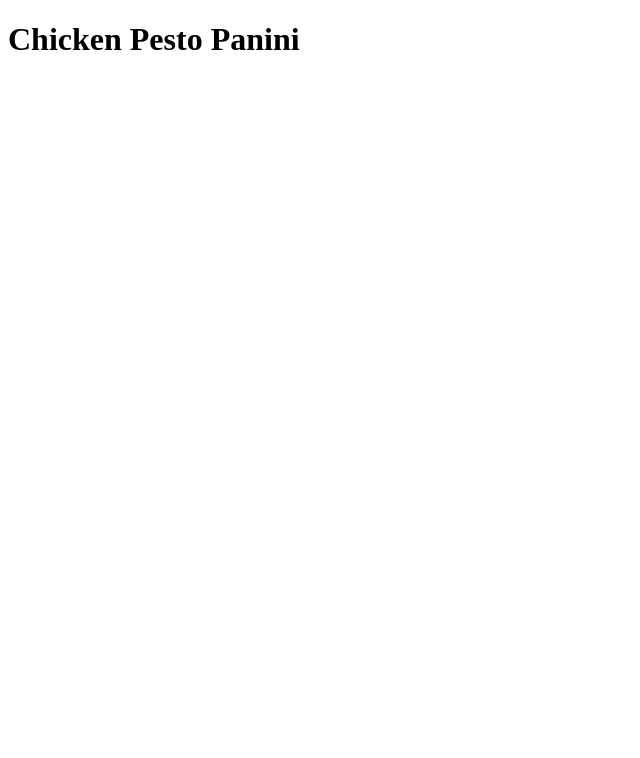
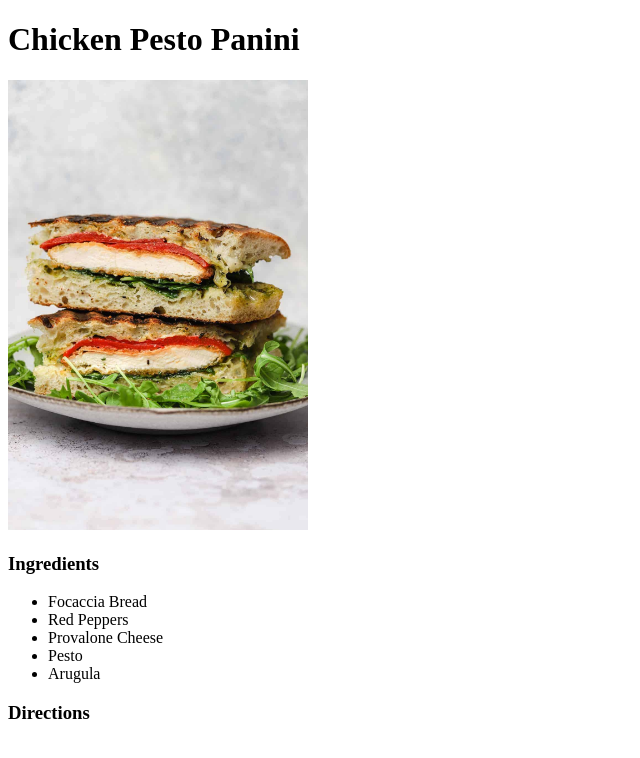
Before and after one commit to DannyLewis99/odin-recipes, a plain HTML site: page recipes/panini.html in a window 1280 px wide. Shown: the whole page, without its empty margins (0-640 px from the left). Drawn offline with Linux system fonts and the light colour scheme.

Commit message:
Finished Recipes Project

```diff
--- a/recipes/panini.html
+++ b/recipes/panini.html
@@ -6,6 +6,18 @@
 </head>
 <body>
     <h1> Chicken Pesto Panini</h1>
+    <img src="../images/panini.jpg" style="width: 300px; height: 350 px;">
+    <h3> <strong> Ingredients </strong> </h3>
+    <ul>
+        <li> Focaccia Bread </li>
+        <li> Red Peppers </li>
+        <li> Provalone Cheese </li>
+        <li> Pesto </li>
+        <li> Arugula</li>
+    </ul>
+
+    <h3> <strong> Directions </strong></h3>
+
 
 </body>
 </html>
```
Also changed, not shown: index.html (+5 -5 lines), images/panini.jpg (added).
